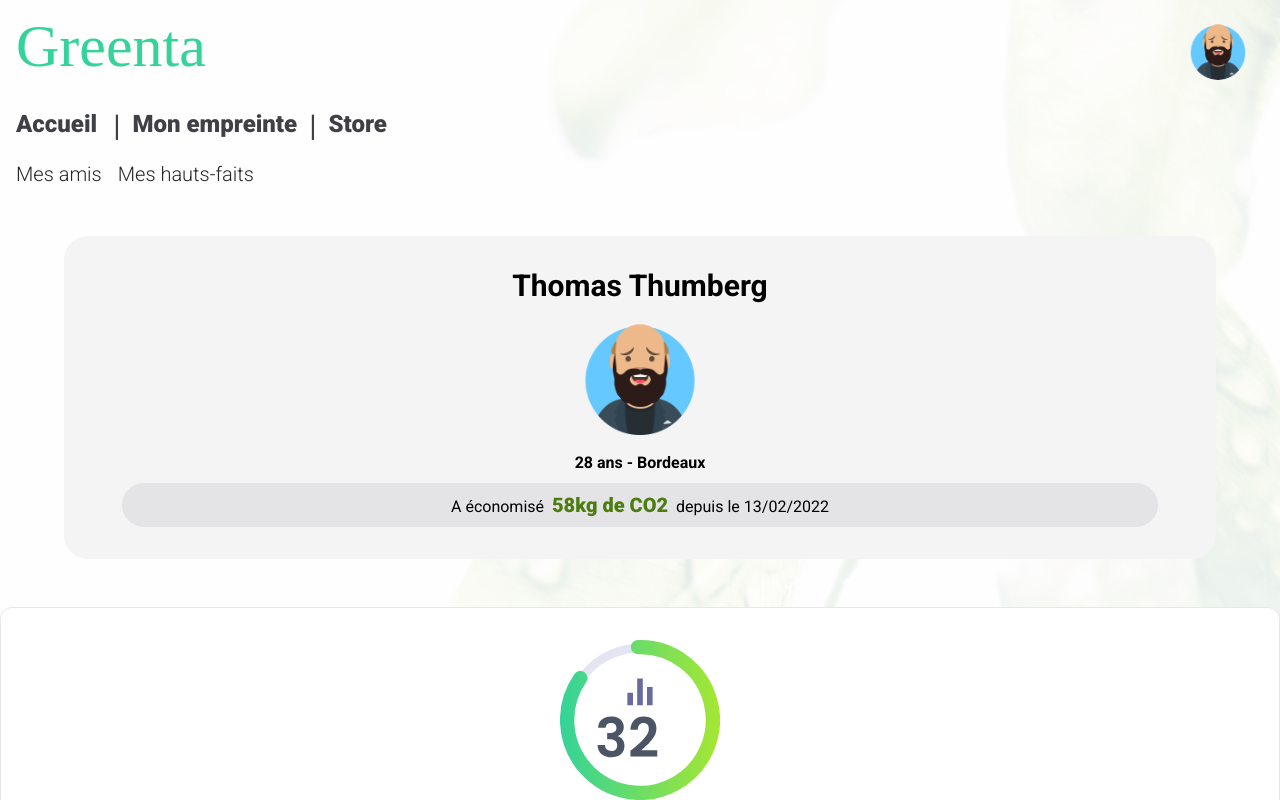
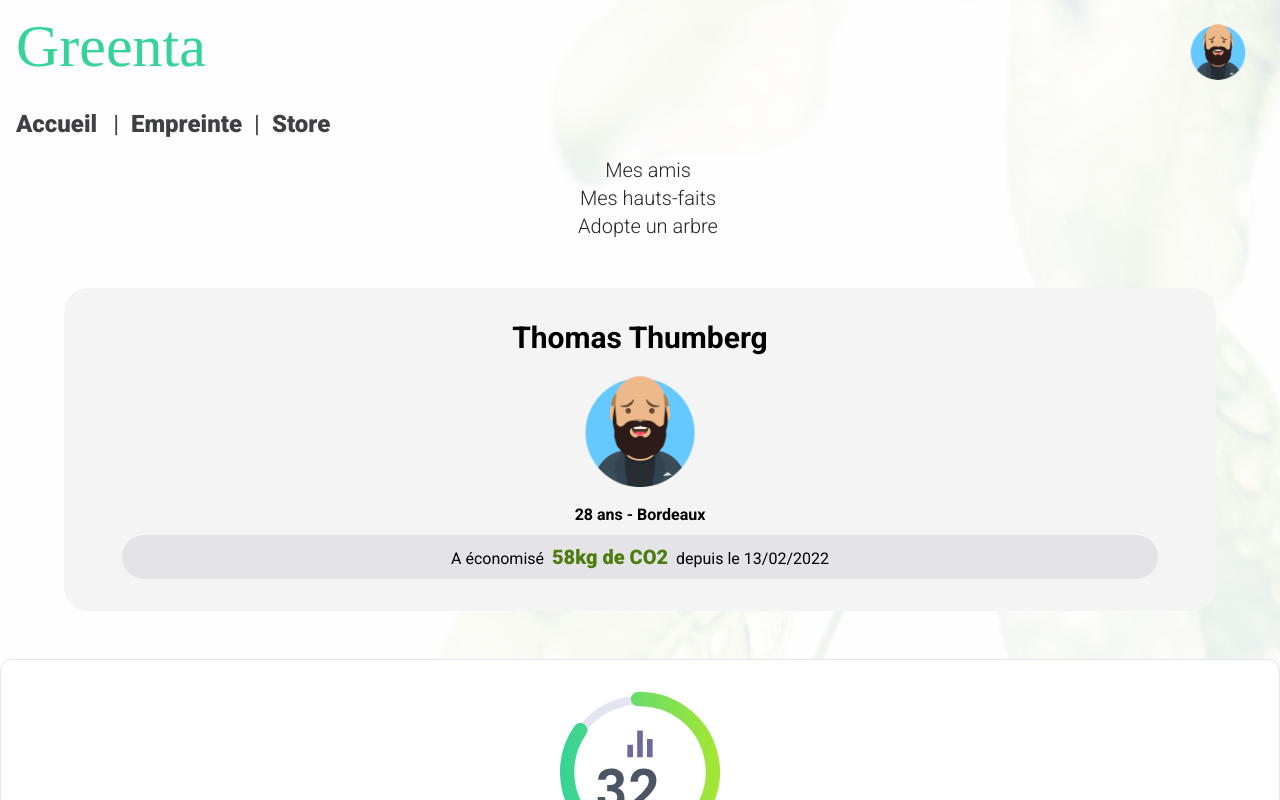
Before and after one commit to MatthieuELIE/greta, a React (Vite) app in the folder frontend/: page /profil in a window 1280 px wide. Shown: the top 800 px of the page. Built offline with nearby package versions, Linux system fonts and the light colour scheme; a web font is replaced by a local one.

Commit message:
les arbres sont nos amis

```diff
--- a/frontend/src/components/Navbar.jsx
+++ b/frontend/src/components/Navbar.jsx
@@ -18,15 +18,15 @@
                         <h2>Accueil</h2>
                     </div>
                 </Link>
-                <div className="py-4 text-zinc-700 text-3xl text-roboto font-[400]">
+                <div className="py-4 text-zinc-700 text-2xl text-roboto font-[400]">
                     <h2>|</h2>
                 </div>
                 <Link to="/impact">
                     <div className="mx-3 py-4 text-zinc-700 hover:cursor-pointer text-2xl text-roboto font-[900] hover:text-lime-400">
-                        Mon empreinte
+                    Empreinte
                     </div>
                 </Link>
-                <div className="py-4 text-zinc-700 text-3xl text-roboto font-[400]">
+                <div className="py-4 text-zinc-700 text-2xl text-roboto font-[400]">
                     <h2>|</h2>
                 </div>
                 <Link to="/discount">
--- a/frontend/src/pages/Profils.jsx
+++ b/frontend/src/pages/Profils.jsx
@@ -7,12 +7,15 @@
 export default function Profils() {
   return (
     <div className="ProfilsPage">
-      <div className="flex flex-row mb-12 font-[300] text-roboto text-xl text-zinc-800">
+      <div className="flex flex-col mb-12 font-[300] text-roboto text-xl text-zinc-800 text-center  ">
         <Link to="/friendsboard">
           <div className="pl-4 hover:font-bold">Mes amis</div>
         </Link>
         <Link to="/achievements">
           <div className="pl-4 hover:font-bold">Mes hauts-faits</div>
+        </Link>
+        <Link to="/arbres">
+          <div className="pl-4 hover:font-bold">Adopte un arbre</div>
         </Link>
       </div>
       <div className="bg-zinc-100 mx-auto w-[90%] pb-8 pt-8 rounded-3xl text-roboto mb-12">
```
